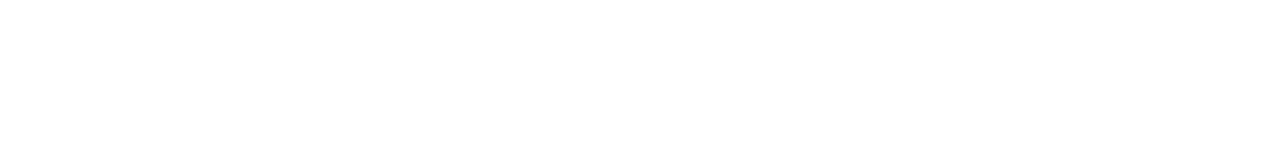
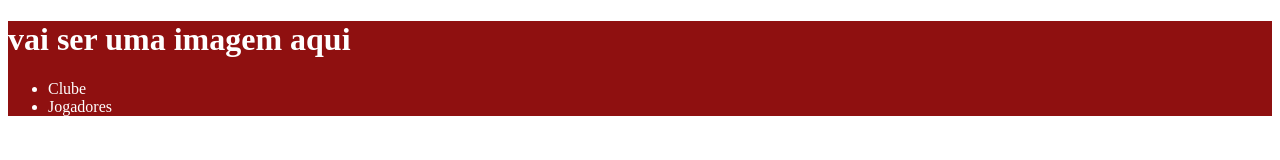
Before and after one commit to erik4maia/site-criativo-erika, a plain HTML site: page index.html in a window 1280 px wide. Drawn offline with Linux system fonts and the light colour scheme.

Commit message:
03/04/2024

```diff
--- a/index.html
+++ b/index.html
@@ -1,12 +1,26 @@
 <!DOCTYPE html>
 <html lang="pt-br">
+
 <head>
     <meta charset="UTF-8">
     <meta name="viewport" content="width=device-width, initial-scale=1.0">
     <title>Site Criativo</title>
     <link rel="stylesheet" href="style.css">
 </head>
+
+<HEader>
+    <h1>vai ser uma imagem aqui</h1>
+    <ul>
+        <li>Clube</li>
+        <li>Jogadores</li>
+    </ul>
+</HEader>
+
+
+
+
 <body>
 
 </body>
+
 </html>
--- a/style.css
+++ b/style.css
@@ -0,0 +1,4 @@
+header{
+background-color: #8F1010;
+color: #FFFFFF;
+}
```
